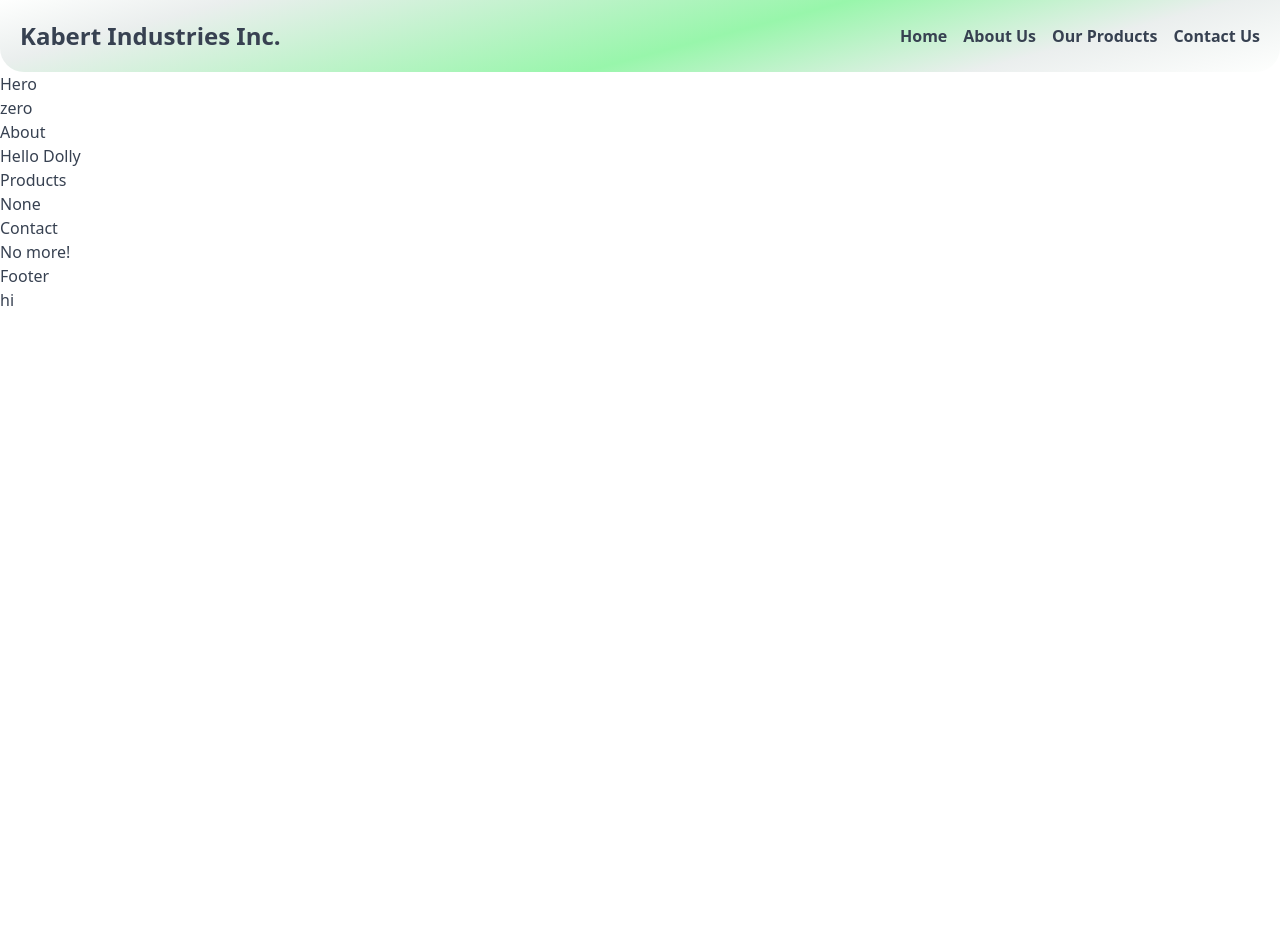
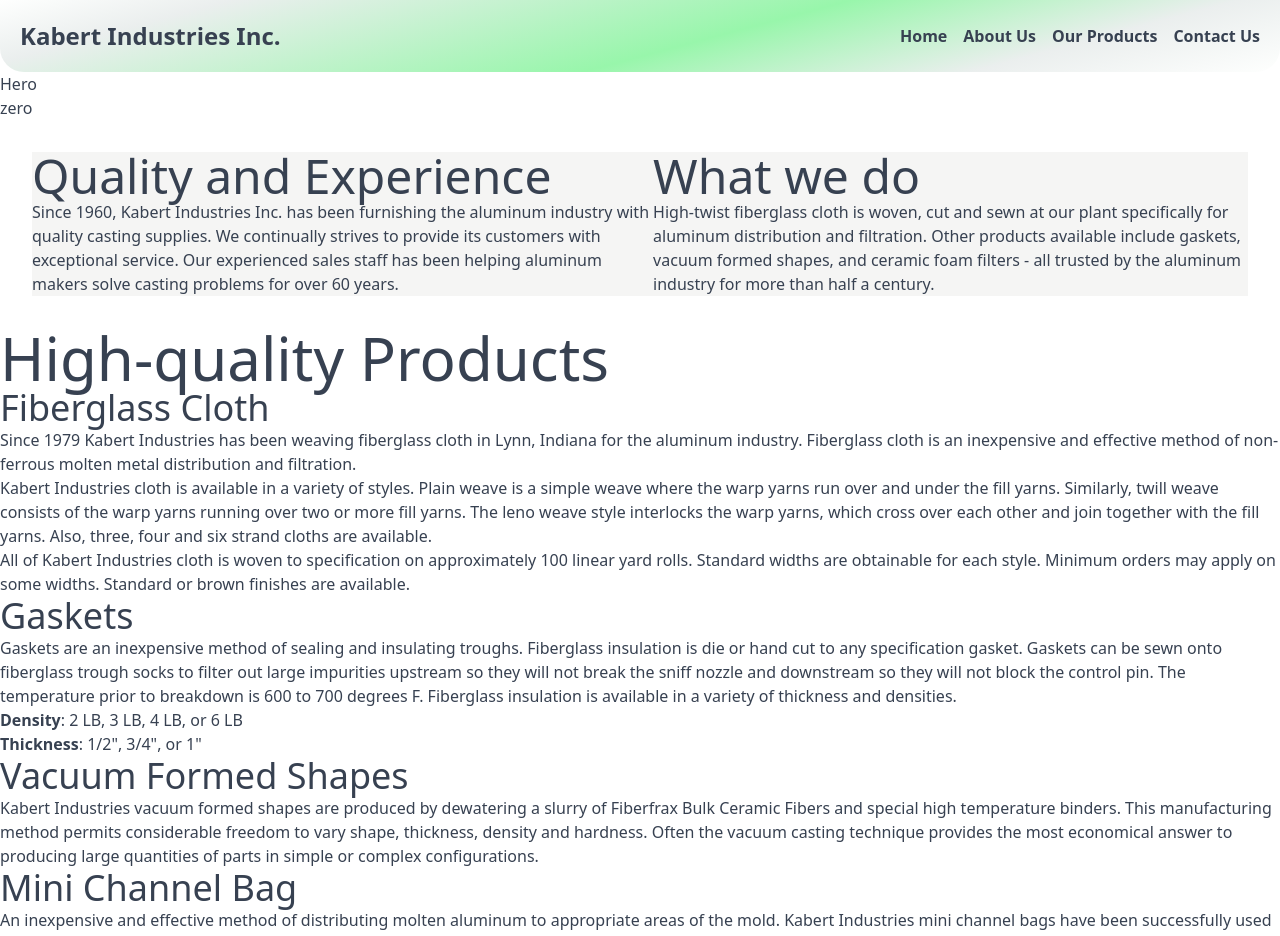
Before and after one commit to Bonyony/kabert_react_site, a React (Create React App) app: page / in a window 1280 px wide. Shown: the top 936 px of the page. Before the commit the page ends 800 px from the top, so only its background shows below. Built offline with nearby package versions, Linux system fonts and the light colour scheme.

Commit message:
Added more details and layout

```diff
--- a/src/components/about/About.jsx
+++ b/src/components/about/About.jsx
@@ -3,9 +3,30 @@
 
 const About = () => {
   return (
-    <div className="kabert__about">
-      About
-      <h1>Hello Dolly</h1>
+    <div className="kabert__about flex m-8 bg-stone-100" id="about">
+      <div className="kabert__about-blurb1">
+        <h1 className="text-5xl">Quality and Experience</h1>
+        <p>
+          Since 1960, Kabert Industries Inc. has been furnishing the aluminum
+          industry with quality casting supplies. We continually strives to
+          provide its customers with exceptional service. Our experienced sales
+          staff has been helping aluminum makers solve casting problems for over
+          60 years.
+        </p>
+      </div>
+      <div className="kabert__about-image">
+        <img src="" alt="" />
+      </div>
+      <div className="kabert__about-blurb2">
+        <h1 className="text-5xl">What we do</h1>
+        <p>
+          High-twist fiberglass cloth is woven, cut and sewn at our plant
+          specifically for aluminum distribution and filtration. Other products
+          available include gaskets, vacuum formed shapes, and ceramic foam
+          filters - all trusted by the aluminum industry for more than half a
+          century.
+        </p>
+      </div>
     </div>
   );
 };
--- a/src/components/contact/Contact.jsx
+++ b/src/components/contact/Contact.jsx
@@ -3,7 +3,7 @@
 
 const Contact = () => {
   return (
-    <div className="kabert__contact">
+    <div className="kabert__contact" id="contact">
       Contact
       <h1>No more!</h1>
     </div>
--- a/src/components/header/Header.jsx
+++ b/src/components/header/Header.jsx
@@ -8,7 +8,7 @@
       <ul className="flex items-center gap-4">
         <li>
           <a
-            className="hover:text-gray-900 border-black hover:border-b-4"
+            className="hover:text-gray-900 relative w-fit block after:block after:content-[''] after:absolute after:h-[3px] after:bg-black after:w-full after:scale-x-0 after:hover:scale-x-100 after:transition after:duration-300 after:origin-left"
             href="#home"
           >
             Home
@@ -16,7 +16,7 @@
         </li>
         <li>
           <a
-            className="hover:text-gray-900 border-black hover:border-b-4"
+            className="hover:text-gray-900 relative w-fit block after:block after:content-[''] after:absolute after:h-[3px] after:bg-black after:w-full after:scale-x-0 after:hover:scale-x-100 after:transition after:duration-300 after:origin-left"
             href="#about"
           >
             About Us
@@ -24,7 +24,7 @@
         </li>
         <li>
           <a
-            className="hover:text-gray-900 border-black hover:border-b-4"
+            className="hover:text-gray-900 relative w-fit block after:block after:content-[''] after:absolute after:h-[3px] after:bg-black after:w-full after:scale-x-0 after:hover:scale-x-100 after:transition after:duration-300 after:origin-left"
             href="#products"
           >
             Our Products
@@ -32,7 +32,7 @@
         </li>
         <li>
           <a
-            className="hover:text-gray-900 border-black hover:border-b-4"
+            className="hover:text-gray-900 relative w-fit block after:block after:content-[''] after:absolute after:h-[3px] after:bg-black after:w-full after:scale-x-0 after:hover:scale-x-100 after:transition after:duration-300 after:origin-left"
             href="#contact"
           >
             Contact Us
--- a/src/components/products/Products.jsx
+++ b/src/components/products/Products.jsx
@@ -3,9 +3,69 @@
 
 const Products = () => {
   return (
-    <div className="kabert__products">
-      Products
-      <h1>None</h1>
+    <div className="kabert__products" id="products">
+      <h1 className="text-6xl">High-quality Products</h1>
+      <div className="kabert__products-container">
+        <div className="kabert__products-fiberglass">
+          <h4 className="text-4xl">Fiberglass Cloth</h4>
+          <p>
+            Since 1979 Kabert Industries has been weaving fiberglass cloth in
+            Lynn, Indiana for the aluminum industry. Fiberglass cloth is an
+            inexpensive and effective method of non-ferrous molten metal
+            distribution and filtration. <br /> Kabert Industries cloth is
+            available in a variety of styles. Plain weave is a simple weave
+            where the warp yarns run over and under the fill yarns. Similarly,
+            twill weave consists of the warp yarns running over two or more fill
+            yarns. The leno weave style interlocks the warp yarns, which cross
+            over each other and join together with the fill yarns. Also, three,
+            four and six strand cloths are available. <br /> All of Kabert
+            Industries cloth is woven to specification on approximately 100
+            linear yard rolls. Standard widths are obtainable for each style.
+            Minimum orders may apply on some widths. Standard or brown finishes
+            are available.
+          </p>
+        </div>
+        <div className="kabert__products-gaskets">
+          <h4 className="text-4xl">Gaskets</h4>
+          <p>
+            Gaskets are an inexpensive method of sealing and insulating troughs.
+            Fiberglass insulation is die or hand cut to any specification
+            gasket. Gaskets can be sewn onto fiberglass trough socks to filter
+            out large impurities upstream so they will not break the sniff
+            nozzle and downstream so they will not block the control pin. The
+            temperature prior to breakdown is 600 to 700 degrees F. Fiberglass
+            insulation is available in a variety of thickness and densities.{" "}
+            <br />
+            <strong>Density</strong>: 2 LB, 3 LB, 4 LB, or 6 LB <br />{" "}
+            <strong>Thickness</strong>: 1/2", 3/4", or 1"
+          </p>
+        </div>
+        <div className="kabert__products-vacuum">
+          <h4 className="text-4xl">Vacuum Formed Shapes</h4>
+          <p>
+            Kabert Industries vacuum formed shapes are produced by dewatering a
+            slurry of Fiberfrax Bulk Ceramic Fibers and special high temperature
+            binders. This manufacturing method permits considerable freedom to
+            vary shape, thickness, density and hardness. Often the vacuum
+            casting technique provides the most economical answer to producing
+            large quantities of parts in simple or complex configurations.{" "}
+          </p>
+          {/* There will need to be tables and lists for the rest of the information provided here */}
+        </div>
+        <div className="kabert__products-bags">
+          <h4 className="text-4xl">Mini Channel Bag</h4>
+          <p>
+            An inexpensive and effective method of distributing molten aluminum
+            to appropriate areas of the mold. Kabert Industries mini channel
+            bags have been successfully used since 1980 in all alloys including
+            body and lid.
+          </p>
+          {/* There will need to be tables and lists for the rest of the information provided here */}
+        </div>
+      </div>
+      <div className="kabert__products-table">
+        <table></table>
+      </div>
     </div>
   );
 };
```
